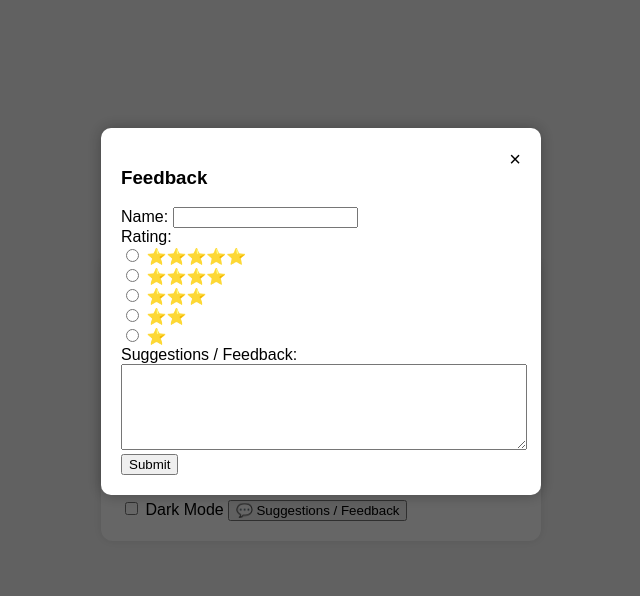
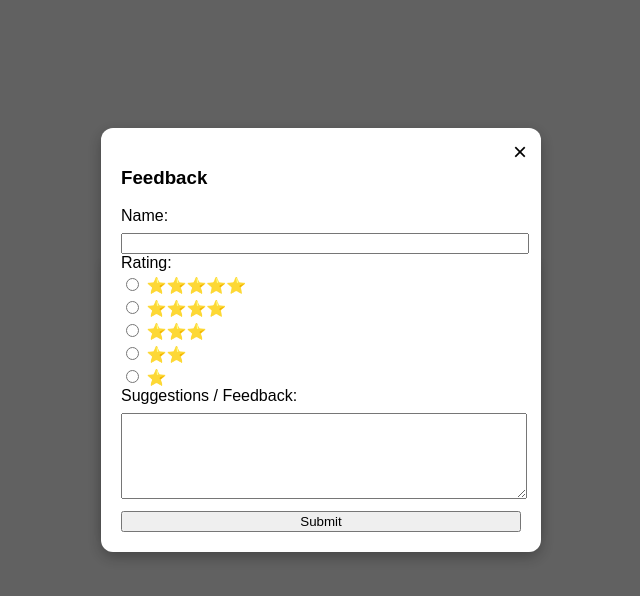
Before and after one commit to joedan07/random-password-generator, a plain HTML site: page index.html in a window 1280 px wide. Both pictures are taken after a click on the button "💬 Suggestions / Feedback". Shown: the whole page, without its empty margins (319-959 px from the left). Drawn offline with Linux system fonts and the light colour scheme.

Commit message:
Update style.css

```diff
--- a/style.css
+++ b/style.css
@@ -20,30 +20,43 @@ html, body {
 
 /* Modal Styling */
 .modal {
-  display: none;
+  display: none; /* ⬅️ Hides it by default */
   position: fixed;
-  z-index: 99;
+  z-index: 999;
   left: 0;
   top: 0;
   width: 100%;
   height: 100%;
-  overflow: auto;
   background: rgba(0, 0, 0, 0.6);
 }
 
 .modal-content {
-  background-color: #fff;
+  background-color: white;
   margin: 10% auto;
   padding: 20px;
-  border-radius: 10px;
-  width: 80%;
+  border-radius: 12px;
+  width: 90%;
   max-width: 400px;
-  box-shadow: 0 0 15px rgba(0,0,0,0.3);
+  box-shadow: 0 5px 15px rgba(0,0,0,0.3);
+  position: relative;
+}
+
+.modal-content textarea,
+.modal-content input[type="text"],
+.modal-content button {
+  width: 100%;
+  margin-top: 8px;
+}
+
+.modal-content input[type="radio"] {
+  margin-top: 6px;
 }
 
 .close {
-  float: right;
-  font-size: 20px;
+  position: absolute;
+  top: 10px;
+  right: 14px;
+  font-size: 24px;
   cursor: pointer;
 }
 
```
